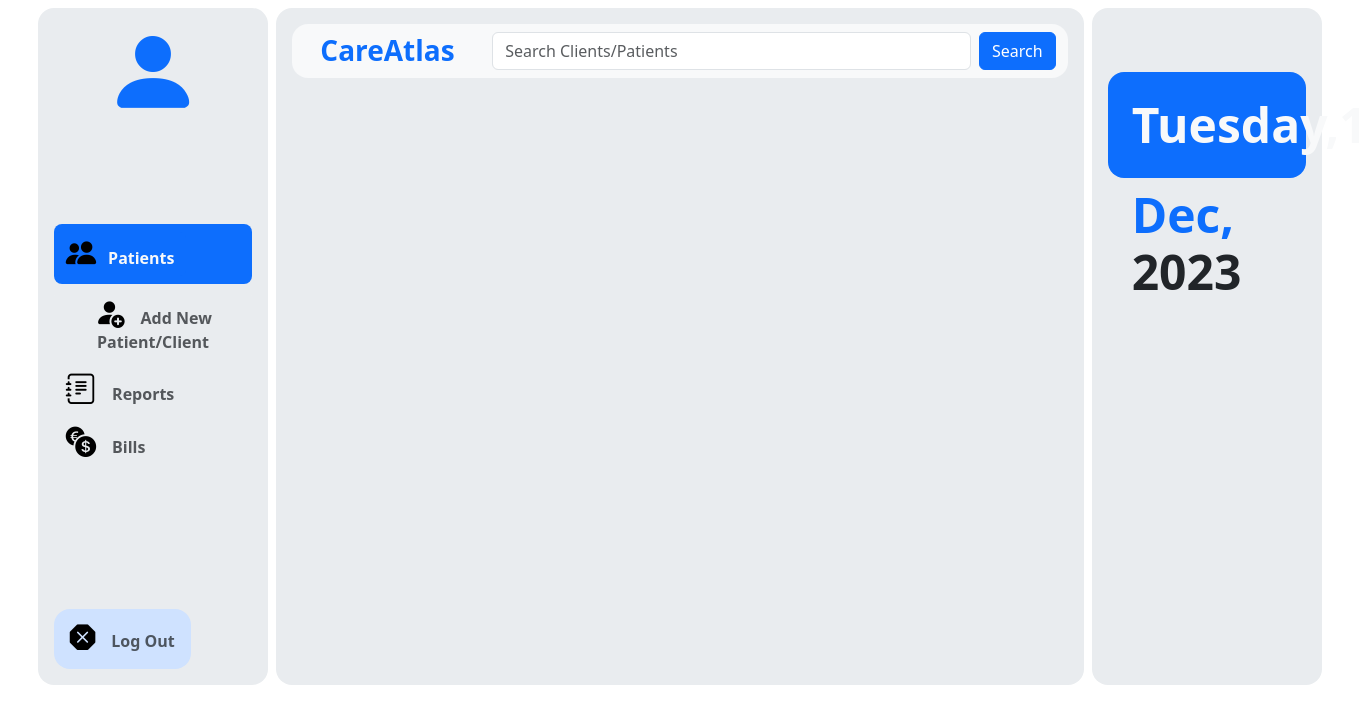
After one commit to Marvyn95/CareAtlas, a Django app: page /base/patient_page/1 in a window 1360 px wide; the page is wider, and only the part inside the window is pictured. The commit adds this page. Shown: the top 724 px of that part. Run offline with Django 5.2, Linux system fonts and the light colour scheme; data comes from the database, SQL or seed files in the repository; both versions use the stored data as it was after the commit; some libraries are stand-ins or nearby versions.

Commit message:
additions to the application page

```diff
--- a/care_atlas/base/templates/base/base.html
+++ b/care_atlas/base/templates/base/base.html
@@ -25,7 +25,7 @@
 
       <div class="mt-5">
         <div class="d-grid gap-2 my-2">
-          <a href="{% url 'application-page' %}" class=" bg-primary py-2 rounded-3"><button class="border border-0 btn btn-light fw-bolder fs-6 bg-primary text-light" type="button"><i class="ms-0 bi bi-people-fill text-body-emphasis me-1" style="font-size: 190%"></i><span class="ms-2">Patients</span></button></a>
+          <a href="{% url 'application-page' 1 %}" class=" bg-primary py-2 rounded-3"><button class="border border-0 btn btn-light fw-bolder fs-6 bg-primary text-light" type="button"><i class="ms-0 bi bi-people-fill text-body-emphasis me-1" style="font-size: 190%"></i><span class="ms-2">Patients</span></button></a>
 
           <a href="{% url 'new-patient' %}" class="my-0"><button class="border border-0 btn btn-light fw-bolder fs-6 bg-body-secondary text-body-secondary" type="button"><i class="bi bi-person-fill-add text-body-emphasis me-3" style="font-size: 190%"></i>Add New Patient/Client</button></a>
 
--- a/care_atlas/base/templates/base/new_patient.html
+++ b/care_atlas/base/templates/base/new_patient.html
@@ -19,7 +19,7 @@
     </div>
 
     <div class="">
-        <form method="POST" class="row mx-auto bg-primary-subtle p-4 rounded-4 g-3 w-75">
+        <form method="POST" class="row mx-auto bg-primary-subtle p-4 rounded-4 g-3 w-75 mb-5">
             {% csrf_token %}
             <div class="col-md-6">
               <label for="" class="form-label">First Name</label>
@@ -39,7 +39,7 @@
               </div>
             <div class="col-12">
               <label for="i" class="form-label">Nationality</label>
-              <input type="text" class="form-control" id="" placeholder="" name="nationality">
+              <input type="text" class="form-control" id="" placeholder="Ugandan" name="nationality">
             </div>
             <div class="col-12">
                 <label for="" class="form-label">Phone Number</label>
@@ -50,7 +50,7 @@
                 <input type="date" class="form-control" id="" placeholder="" name="date_of_birth" required>
             </div>
             <div class="col-12">
-              <button type="submit" class="btn btn-primary fw-bold fs-5 p-2 mt-2">Save Patient</button>
+              <button type="submit" class="btn btn-primary fw-bold fs-5 p-2 mt-2 mb-5">Save Patient</button>
             </div>
           </form>
     </div>
--- /dev/null
+++ b/care_atlas/base/templates/base/patient_page.html
@@ -0,0 +1,17 @@
+{% extends 'base/base.html' %}
+{% load crispy_forms_tags %}
+{% block content %}
+    <div>
+        <nav class="navbar bg-body-tertiary rounded-4">
+            <div class="container-fluid">
+              <a href=" {% url 'application-page' %} " class="link-underline link-underline-opacity-0"><span class="navbar-brand mb-0 h1 text-primary fw-bolder fs-3 ms-3">CareAtlas</span></a>
+              <form class="d-flex w-75 my-auto" role="search">
+                <input class="form-control me-2" type="search" placeholder="Search Clients/Patients" aria-label="Search">
+                <button class="btn btn-primary" type="submit">Search</button>
+              </form>
+            </div>
+
+        </nav>
+    </div>
+
+{% endblock content %}
--- a/care_atlas/base/views.py
+++ b/care_atlas/base/views.py
@@ -4,6 +4,7 @@ import datetime
 from django.contrib import messages
 from base.models import Patient, PatientRecord, PatientVital
 import math
+from django.core.paginator import Paginator
 
 
 date_1 = datetime.datetime.now().strftime("%A %d %b %Y, %I:%M%p").split(" ")
@@ -13,15 +14,18 @@ date = {"day": date_1[0],  "day_of_month": date_1[1], "month": date_1[2], "year"
 def home_page(request):
     return render(request, 'base/home_page.html')
 
-def application_page(request):
+def application_page(request, page):
+    all_patients = Patient.objects.all()
+    patients = Paginator(all_patients, 8)
     context = {
         "day": date_1[0],
         "day_of_month": date_1[1],
         "month": date_1[2],
         "year": date_1[3].replace(",", ""),
         "date": date,
-        "patients": Patient.objects.all()
+        "patients": patients.page(page)
     }
+    print(context["patients"].has_next())
     return render(request, 'base/application_page.html', context)
 
 def new_patient_page(request):
@@ -60,3 +64,15 @@ def new_patient_vital_page(request):
 
 def new_patient_record_page(request):
     return render(request, 'base/new_patient_record.html', date)
+
+
+def patient_page(request, patient_id):
+    context = {
+        "day": date_1[0],
+        "day_of_month": date_1[1],
+        "month": date_1[2],
+        "year": date_1[3].replace(",", ""),
+        "date": date,
+        "patient": Patient.objects.get(id=patient_id)
+    }
+    return render(request, 'base/patient_page.html', context)
--- a/care_atlas/care_atlas/urls.py
+++ b/care_atlas/care_atlas/urls.py
@@ -26,8 +26,9 @@ urlpatterns = [
     path('users/register/', users_views.register, name='register'),
     path('users/login/', users_views.login_page, name='login'),
     path('users/logout/', users_views.logout_page, name='logout'),
-    path('base/application', base_views.application_page, name='application-page'),
+    path('base/application/<int:page>', base_views.application_page, name='application-page'),
     path('base/new_patient', base_views.new_patient_page, name='new-patient'),
     path('base/new_patient_vital', base_views.new_patient_vital_page, name='new-patient-vital'),
-    path('base/new_patient_record', base_views.new_patient_record_page, name='new-patient-record')
+    path('base/new_patient_record', base_views.new_patient_record_page, name='new-patient-record'),
+    path('base/patient_page/<int:patient_id>', base_views.patient_page, name='patient-page')
 ]
```
Also changed, not shown: care_atlas/base/templates/base/application_page.html (+24 -6 lines), care_atlas/db.sqlite3.
